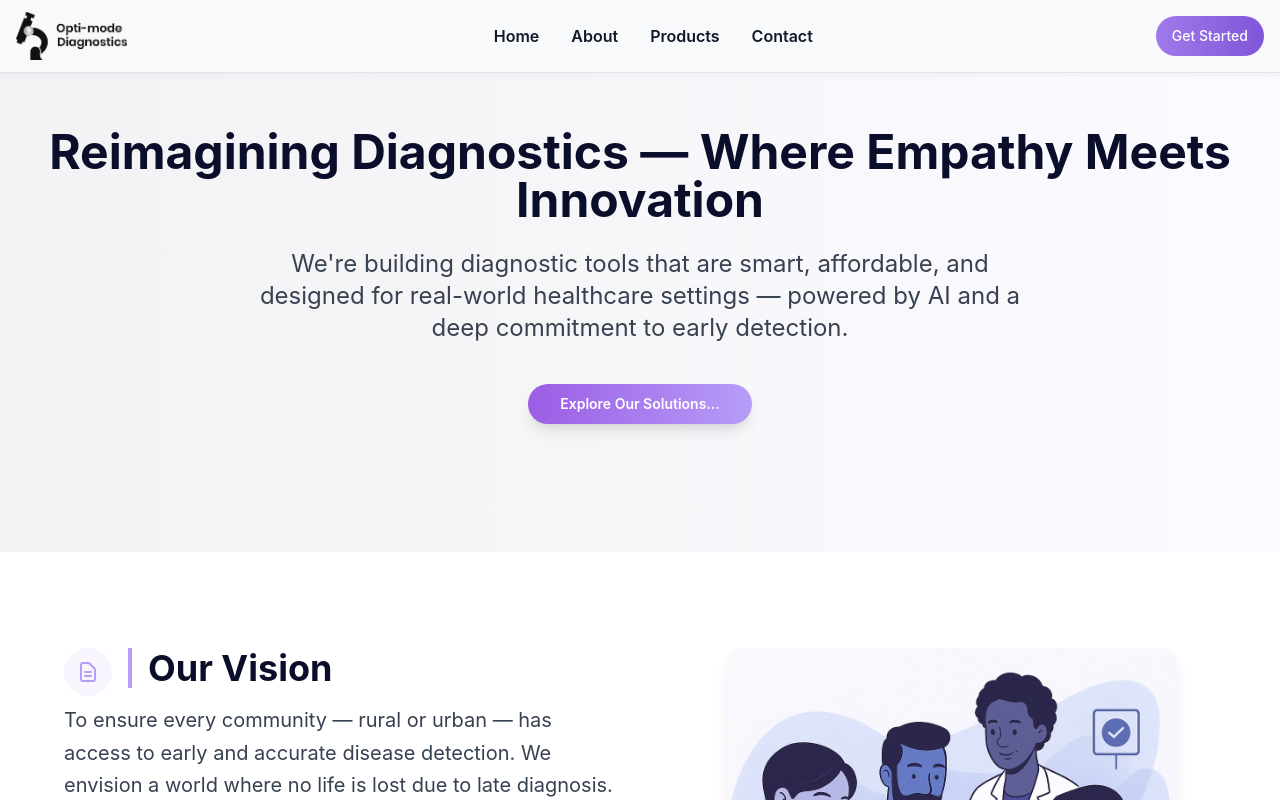
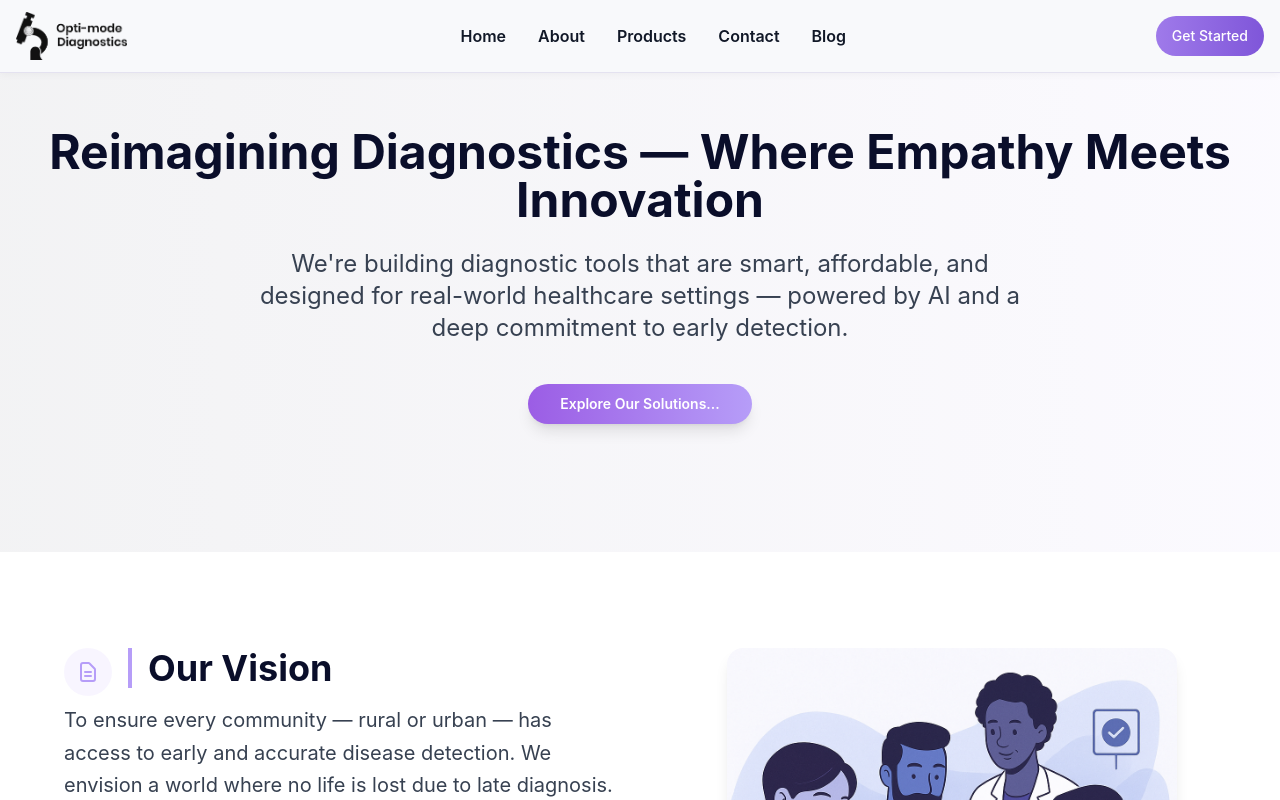
Before and after one commit to Paroksh1/optrix-diagnostics-hub, a React (Vite) app: page /about in a window 1280 px wide. Shown: the top 800 px of the page. Built offline with nearby package versions, Linux system fonts and the light colour scheme.

Commit message:
Navbar Changed

```diff
--- a/src/components/NavBar.tsx
+++ b/src/components/NavBar.tsx
@@ -5,6 +5,7 @@ import { useIsMobile } from '@/hooks/use-mobile';
 import { motion, AnimatePresence } from 'framer-motion';
 import { useLocation, Link as RouterLink } from 'react-router-dom';
 import { Button } from './ui/button';
+import { text } from 'stream/consumers';
 
 const NavBar = () => {
   const [isMobileMenuOpen, setIsMobileMenuOpen] = useState(false);
@@ -22,6 +23,7 @@ const NavBar = () => {
     { text: 'About', href: '/about' },
     { text: 'Products', href: '#products', dropdown: true },
     { text: 'Contact', href: '#contact' },
+    { text: 'Blog', href: '/blog' },
   ];
 
   const productDropdownItems = [
```
